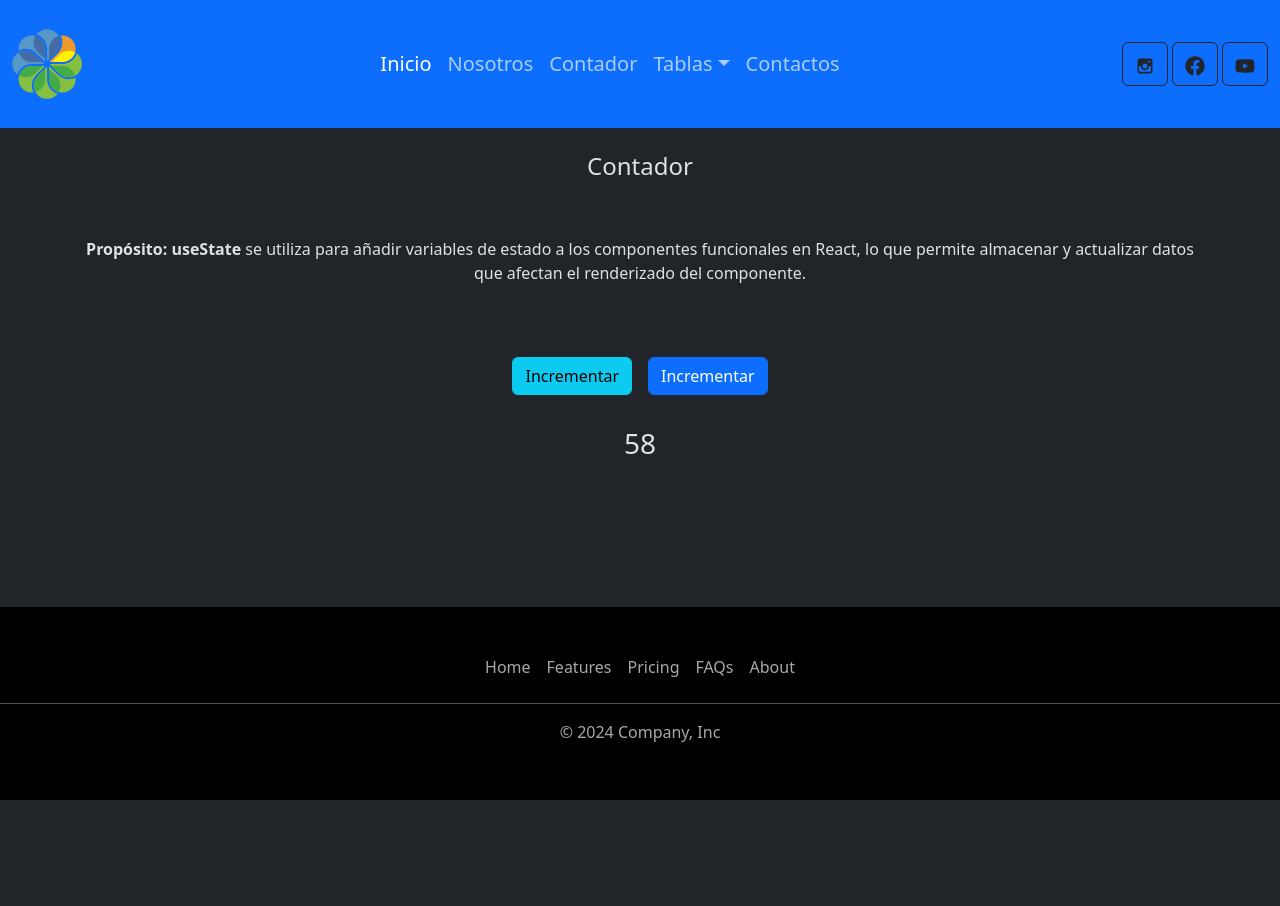
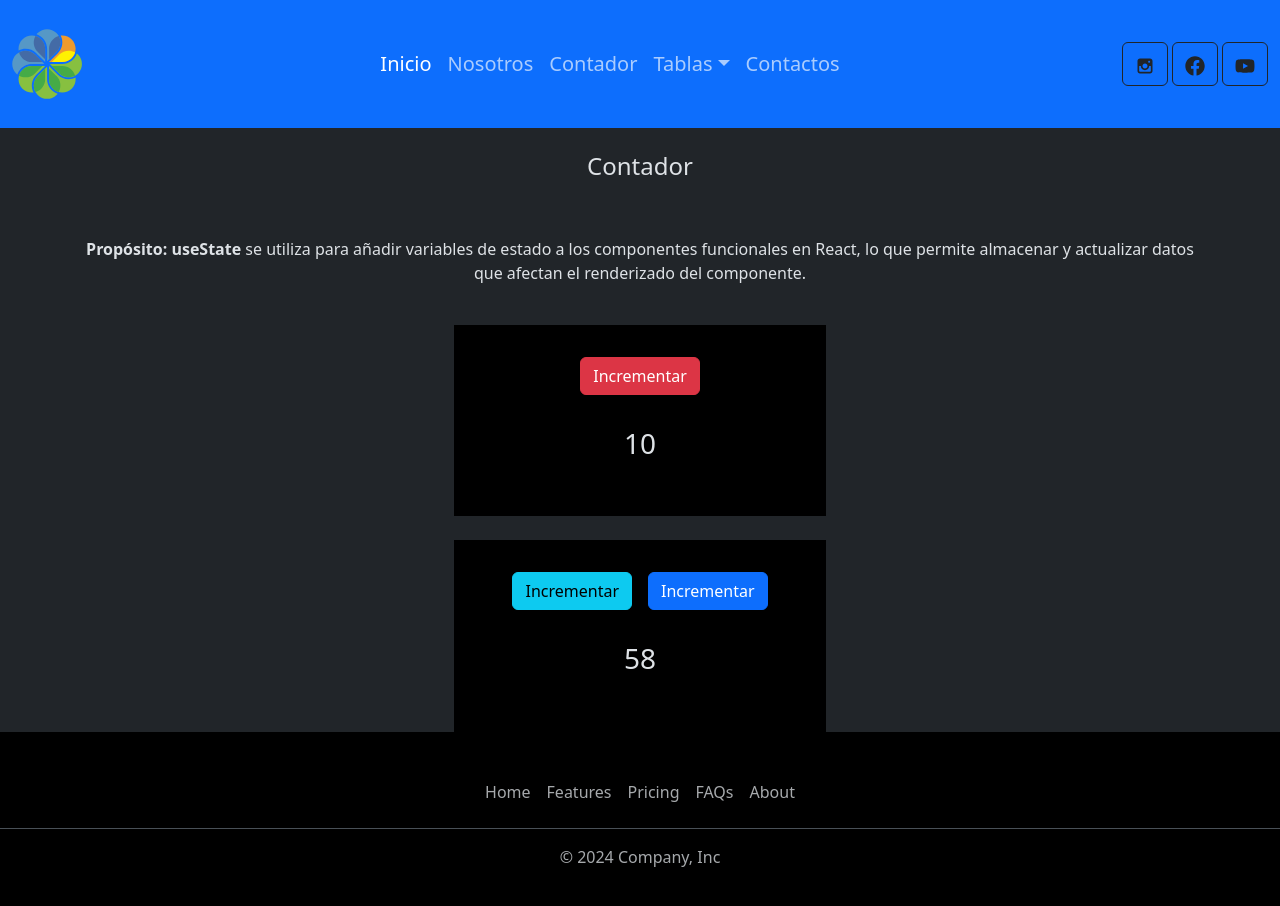
Before and after one commit to profWilliamArte/proyecto0react26112024, a React (Vite) app: page /contador in a window 1280 px wide. Shown: the top 906 px of the page. Before the commit the page ends 800 px from the top, so only its background shows below. Built offline with nearby package versions, Linux system fonts and the light colour scheme.

Commit message:
proyecto 0 react26112024

```diff
--- a/src/pages/Contador.jsx
+++ b/src/pages/Contador.jsx
@@ -3,22 +3,32 @@ import { useState } from "react";
 
 const Contador = () => {
   const [contador, setContador] =useState(58);
-  console.log(contador);
+  let contador2=10;
+
   function incrementa() {
     setContador(contador+1);
     console.log(contador)
+
   }
-
+  function incremento2() {
+    contador2++;
+    console.log(contador2)
+    alert(contador2)
+  }
   return (
     <div className="container">
        <h4 className="text-center py-4">Contador</h4>
        <p className="text-center py-4"><b>Propósito: useState</b> se utiliza para añadir variables de estado a los componentes funcionales en React, lo que permite almacenar y actualizar datos que afectan el renderizado del componente.</p>
-      <div className="text-center py-4">
+      <div className="text-center py-4 col-md-4 mx-auto bg-black ">
+        <button className="btn btn-danger m-2" onClick={() => incremento2()}>Incrementar</button>
+        <h3 className="py-4">{contador2}</h3>
+      </div>
+
+      <div className="text-center py-4 mt-4 col-md-4 mx-auto bg-black">
          <button className="btn btn-info m-2" onClick={() => setContador(contador+1)}>Incrementar</button>
          <button className="btn btn-primary m-2" onClick={() => incrementa()}>Incrementar</button>
          <h3 className="py-4">{contador}</h3>
       </div>
-
     </div>
 
   )
--- a/vite.config.js
+++ b/vite.config.js
@@ -4,5 +4,5 @@ import react from '@vitejs/plugin-react-swc'
 // https://vite.dev/config/
 export default defineConfig({
   plugins: [react()],
-  //base: "https://profWilliamArte.github.io/proyecto0react26112024",
+  base: "https://profWilliamArte.github.io/proyecto0react26112024",
 })
```
